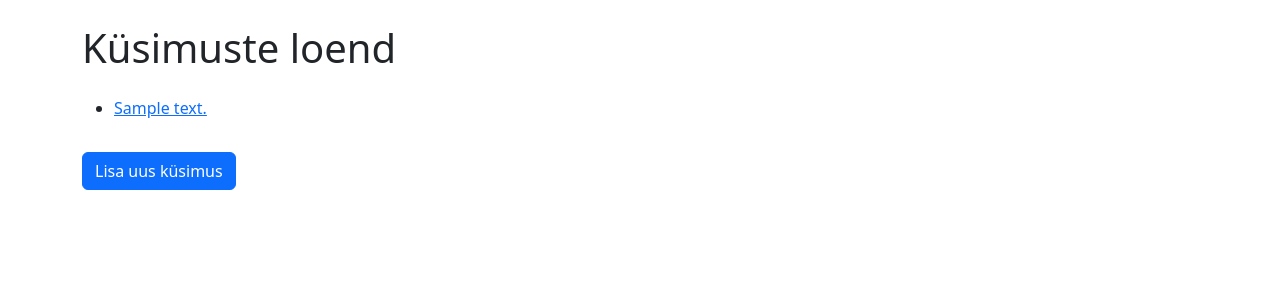
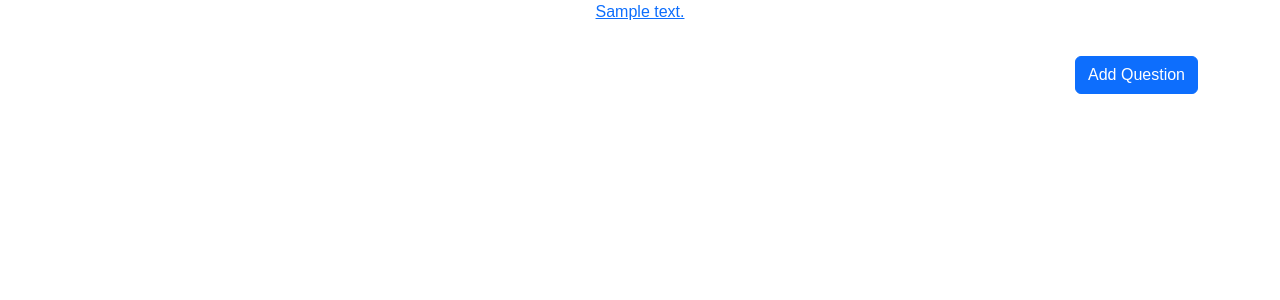
Before and after one commit to Andre05-vikk/it-mentor, a Flask app: page / in a window 1280 px wide. Shown: the top 300 px of the page. Run offline with Flask 3, Linux system fonts and the light colour scheme; tables that the repository leaves empty hold one stand-in row (values such as "Sample post").

Commit message:
Add database schema, question list template, and script for character limit validation

```diff
--- a/app/templates/index.html
+++ b/app/templates/index.html
@@ -4,32 +4,36 @@
     <meta charset="UTF-8">
     <title>Küsimuste loend</title>
     <link href="https://cdn.jsdelivr.net/npm/bootstrap@5.3.0/dist/css/bootstrap.min.css" rel="stylesheet">
+    <link href="/static/style.css" rel="stylesheet">
 </head>
 <body>
 <div class="container">
-    <h1 class="my-4">Küsimuste loend</h1>
     <ul>
         {% for question in questions %}
             <li><a href="{{ url_for('views.view_question', question_id=question.id) }}">{{ question.content }}</a></li>
         {% endfor %}
     </ul>
 
-    <button class="btn btn-primary mt-3" data-bs-toggle="modal" data-bs-target="#addQuestionModal">Lisa uus küsimus</button>
-
-    <div class="modal fade" id="addQuestionModal" tabindex="-1" aria-labelledby="addQuestionModalLabel" aria-hidden="true">
+    <button class="btn btn-primary mt-3 float-end" data-bs-toggle="modal" data-bs-target="#addQuestionModal">Add
+        Question
+    </button>
+    <div class="modal fade" id="addQuestionModal" tabindex="-1" aria-labelledby="addQuestionModalLabel"
+         aria-hidden="true">
         <div class="modal-dialog">
             <div class="modal-content">
                 <div class="modal-header">
-                    <h5 class="modal-title" id="addQuestionModalLabel">Lisa uus küsimus</h5>
+                    <h5 class="modal-title" id="addQuestionModalLabel">Add Question</h5>
                     <button type="button" class="btn-close" data-bs-dismiss="modal" aria-label="Close"></button>
                 </div>
                 <div class="modal-body">
                     <form id="addQuestionForm">
                         <div class="mb-3">
-                            <label for="questionContent" class="form-label">Küsimus</label>
-                            <input type="text" class="form-control" id="questionContent" required>
+                            <label for="questionContent" class="form-label">Question</label>
+                            <textarea class="form-control" id="questionContent" required></textarea>
+                            <p id="charCount">1000 characters remaining</p>
+                            <p id="helperText" style="display:none; color:red;">Character limit exceeded!</p>
                         </div>
-                        <button type="submit" class="btn btn-primary">Lisa</button>
+                        <button type="submit" class="btn btn-primary float-end">Add</button>
                     </form>
                 </div>
             </div>
@@ -38,6 +42,7 @@
 </div>
 
 <script src="https://cdn.jsdelivr.net/npm/bootstrap@5.3.0/dist/js/bootstrap.bundle.min.js"></script>
+<script src="script.js"></script>
 <script>
     document.getElementById('addQuestionForm').addEventListener('submit', async function (e) {
         e.preventDefault();
@@ -45,14 +50,14 @@
 
         const response = await fetch('/api/questions', {
             method: 'POST',
-            headers: { 'Content-Type': 'application/json' },
-            body: JSON.stringify({ content })
+            headers: {'Content-Type': 'application/json'},
+            body: JSON.stringify({content})
         });
 
         if (response.ok) {
             location.reload();
         } else {
-            alert('Küsimuse lisamine ebaõnnestus.');
+            alert('Failed to add question.');
         }
     });
 </script>
--- /dev/null
+++ b/static/script.js
@@ -0,0 +1,19 @@
+document.addEventListener("DOMContentLoaded", function () {
+  const questionInput = document.getElementById("questionInput");
+  const warningText = document.getElementById("warningText");
+  const submitButton = document.getElementById("submitButton");
+
+  questionInput.addEventListener("input", function () {
+    const textLength = questionInput.value.length;
+
+    if (textLength > 1000) {
+      warningText.classList.remove("hidden");
+      warningText.classList.add("visible");
+      submitButton.disabled = true; // Keela nupp
+    } else {
+      warningText.classList.remove("visible");
+      warningText.classList.add("hidden");
+      submitButton.disabled = textLength === 0; // Keela nupp, kui tühi
+    }
+  });
+});
```
Also changed, not shown: app/instance/dump.sql (added, +51 -0 lines), app/instance/database.sql (renamed from app/dump.sql).
